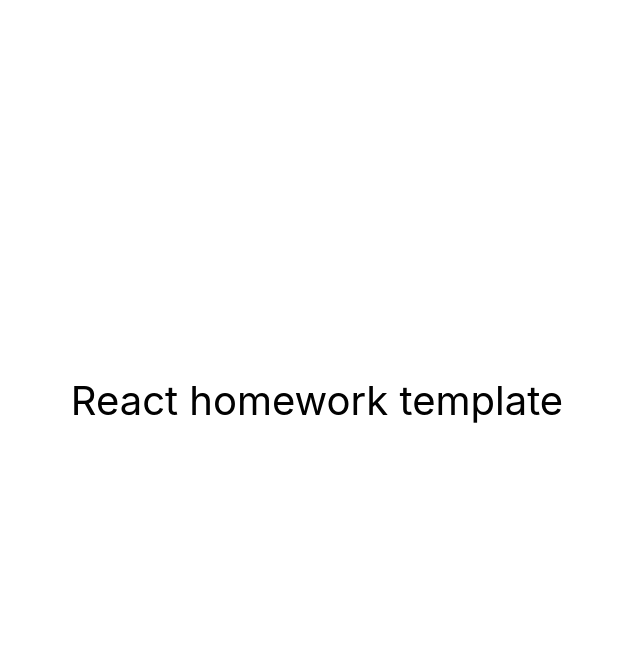
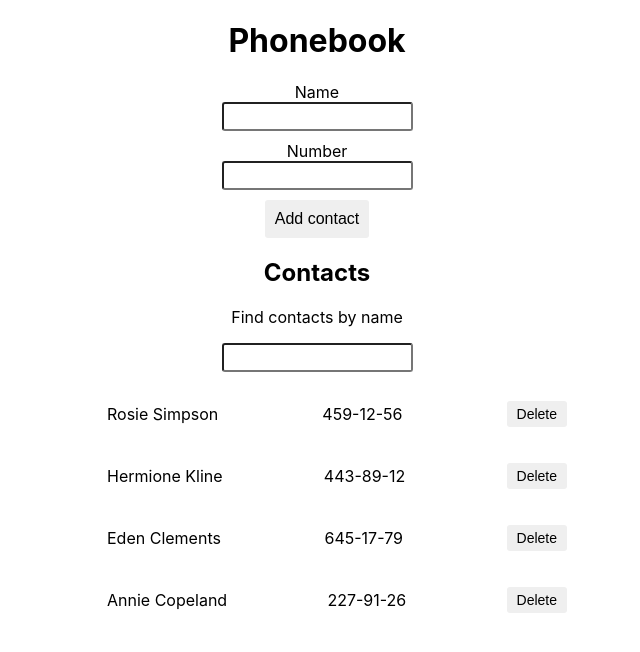
Before and after one commit to Yefimkin/goit-react-hw-06-phonebook, a React (Create React App) app: page / in a window 1280 px wide. Shown: the top 652 px of the page, without its empty margins (323-963 px from the left). Built offline with nearby package versions, Linux system fonts and the light colour scheme.

Commit message:
addfiles

```diff
--- a/src/components/App.jsx
+++ b/src/components/App.jsx
@@ -1,16 +1,94 @@
-export const App = () => {
-  return (
-    <div
-      style={{
-        height: '100vh',
-        display: 'flex',
-        justifyContent: 'center',
-        alignItems: 'center',
-        fontSize: 40,
-        color: '#010101'
-      }}
-    >
-      React homework template
-    </div>
-  );
-};
+import React, { Component } from 'react';
+import shortid from 'shortid';
+
+import Container from './Container/Container';
+import ContactForm from './ContactForm/ContactForm';
+import ContactList from './ContactList/ContactList';
+import Filter from './Filter/Filter';
+
+class App extends Component {
+  state = {
+    contacts: [
+      { id: 'id-1', name: 'Rosie Simpson', number: '459-12-56' },
+      { id: 'id-2', name: 'Hermione Kline', number: '443-89-12' },
+      { id: 'id-3', name: 'Eden Clements', number: '645-17-79' },
+      { id: 'id-4', name: 'Annie Copeland', number: '227-91-26' },
+    ],
+    filter: '',
+  };
+
+  componentDidMount() {
+    const contacts = localStorage.getItem('contacts');
+    const parsedContacts = JSON.parse(contacts);
+    if (parsedContacts) {
+      this.setState({ contacts: parsedContacts });
+    }
+  }
+
+  componentDidUpdate(prevProps, prevState) {
+    if (this.state.contacts !== prevState.contacts) {
+      localStorage.setItem('contacts', JSON.stringify(this.state.contacts));
+    }
+  }
+
+  handleChange = event => {
+    const { name, value } = event.currentTarget;
+
+    this.setState({ [name]: value });
+  };
+
+  formSubmit = ({ name, number }) => {
+    this.setState(prevState => {
+      const checkContact = this.state.contacts.find(
+        contact => contact.name.toLowerCase() === name.toLowerCase()
+      );
+      const contacts = prevState.contacts;
+
+      if (checkContact) {
+        alert(`${name} is already in contacts`);
+        return contacts;
+      }
+      return {
+        contacts: [
+          {
+            id: shortid.generate(),
+            name,
+            number,
+          },
+          ...contacts,
+        ],
+      };
+    });
+  };
+
+  filterContacts = name => {
+    return this.state.contacts.filter(contact =>
+      contact.name.toLowerCase().includes(name.toLowerCase())
+    );
+  };
+
+  deleteContact = id => {
+    this.setState({
+      contacts: this.state.contacts.filter(contact => contact.id !== id),
+    });
+  };
+
+  render() {
+    return (
+      <Container>
+        <div>
+          <h1>Phonebook</h1>
+          <ContactForm onSubmit={this.formSubmit} />
+          <h2>Contacts</h2>
+          <Filter onChange={this.handleChange} filter={this.state.filter} />
+          <ContactList
+            filterContacts={this.filterContacts(this.state.filter)}
+            onClickDelete={this.deleteContact}
+          />
+        </div>
+      </Container>
+    );
+  }
+}
+
+export default App;
--- /dev/null
+++ b/src/components/ContactForm/ContactForm.js
@@ -0,0 +1,61 @@
+import React, { Component } from 'react';
+import PropTypes from 'prop-types';
+
+import styles from './ContactForm.module.css'
+
+class ContactForm extends Component {
+    state = { name: '', number: '' }
+
+    handleChange = event => {
+    const { name, value } = event.currentTarget;
+
+    this.setState({ [name]: value });
+    };
+
+    handleSubmit = event => {
+        event.preventDefault();
+        this.props.onSubmit(this.state);
+        this.reset(event);
+    };
+
+    reset = event => {
+        event.currentTarget.reset();
+    };
+
+
+    render() {
+        return (
+            <form onSubmit={this.handleSubmit} className={styles.form}>
+                <label>
+                    Name
+                        <input
+                            type="text"
+                            name="name"
+                            pattern="^[a-zA-Zа-яА-Я]+(([' -][a-zA-Zа-яА-Я ])?[a-zA-Zа-яА-Я]*)*$"
+                            title="Name may contain only letters, apostrophe, dash and spaces. For example Adrian, Jacob Mercer, Charles de Batz de Castelmore d'Artagnan"
+                            required
+                            onChange={this.handleChange}
+                            className={styles.input}
+                        />
+                </label>
+                <label>
+                    Number
+                        <input
+                            type="tel"
+                            name="number"
+                            pattern="\+?\d{1,4}?[-.\s]?\(?\d{1,3}?\)?[-.\s]?\d{1,4}[-.\s]?\d{1,4}[-.\s]?\d{1,9}"
+                            title="Phone number must be digits and can contain spaces, dashes, parentheses and can start with +"
+                            required
+                            onChange={this.handleChange}
+                            className={styles.input}
+                        />
+                </label>
+                <button type="submit" className={styles.button}>Add contact</button>
+            </form>
+        );
+    }
+}
+
+ContactForm.propTypes = { onSubmit: PropTypes.func.isRequired };
+
+export default ContactForm;
--- /dev/null
+++ b/src/components/ContactForm/ContactForm.module.css
@@ -0,0 +1,24 @@
+.form {
+    margin-bottom: 20px;
+}
+
+.input {
+    display: block;
+    margin-bottom: 10px;
+    padding: 5px;
+    border-radius: 3px;
+    outline: none;
+    transition: border-color 250ms linear;
+    margin-left: auto;
+        margin-right: auto;
+}
+
+.button {
+    padding: 10px;
+    font-size: 16px;
+    border: none;
+    border-radius: 3px;
+    cursor: pointer;
+    outline: none;
+    transition: background-color 250ms linear;
+}
--- /dev/null
+++ b/src/components/ContactItem/ContactItem.js
@@ -0,0 +1,28 @@
+/* eslint-disable react/react-in-jsx-scope */
+import PropTypes from 'prop-types';
+import styles from './ContactItem.module.css'
+
+
+const ContactItem = ({ id, name, number, onDelete }) => (
+    <li key={id} className={styles.contact}>
+        <p className={styles.contactText}>{name}</p>
+        <p className={styles.contactText}>{number}</p>
+        <button
+            type="button"
+            id={id}
+            onClick={() => onDelete(id)}
+            className={styles.button}
+        >
+        Delete
+        </button>
+    </li>
+);
+
+ContactItem.propTypes = {
+    id: PropTypes.string.isRequired,
+    name: PropTypes.string.isRequired,
+    number: PropTypes.string.isRequired,
+    onDelete: PropTypes.func.isRequired,
+};
+
+export default ContactItem;
--- /dev/null
+++ b/src/components/ContactItem/ContactItem.module.css
@@ -0,0 +1,23 @@
+.contact {
+    margin-bottom: 10px;
+    display: flex;
+    justify-content: space-between;
+    align-items: center;
+    margin-left: auto;
+    margin-right: auto;
+}
+
+.contactText {
+    margin-right: 20px;
+    justify-content: center;
+}
+
+.button {
+    padding: 5px 10px;
+    font-size: 14px;
+    border: none;
+    border-radius: 3px;
+    cursor: pointer;
+    outline: none;
+    transition: background-color 250ms linear;
+}
--- /dev/null
+++ b/src/components/ContactList/ContactList.js
@@ -0,0 +1,34 @@
+/* eslint-disable react/react-in-jsx-scope */
+import PropTypes from 'prop-types';
+import ContactItem from '../ContactItem/ContactItem';
+
+const ContactList = ({ filterContacts, onClickDelete }) => {
+  return (
+    <ul>
+      {filterContacts.map(({ id, name, number }) => {
+        return (
+          <ContactItem
+            key={id}
+            id={id}
+            name={name}
+            number={number}
+            onDelete={onClickDelete}
+          />
+        );
+      })}
+    </ul>
+  );
+};
+
+ContactList.propTypes = {
+  filterContacts: PropTypes.arrayOf(
+    PropTypes.shape({
+      id: PropTypes.string.isRequired,
+      name: PropTypes.string.isRequired,
+      number: PropTypes.string.isRequired,
+    })
+  ),
+  onClickDelete: PropTypes.func.isRequired,
+};
+
+export default ContactList;
--- /dev/null
+++ b/src/components/Container/Container.js
@@ -0,0 +1,13 @@
+import PropTypes from 'prop-types';
+import styles from './Container.module.css'
+
+const Container = ({ children }) => {
+  // eslint-disable-next-line react/react-in-jsx-scope
+  return <div className={styles.container}>{children}</div>;
+};
+
+Container.propTypes = {
+  children: PropTypes.node.isRequired,
+};
+
+export default Container;
--- /dev/null
+++ b/src/components/Container/Container.module.css
@@ -0,0 +1,6 @@
+.container {
+    max-width: 500px;
+    margin-left: auto;
+    margin-right: auto;
+    text-align: center;
+}
--- /dev/null
+++ b/src/components/Filter/Filter.js
@@ -0,0 +1,27 @@
+/* eslint-disable react/react-in-jsx-scope */
+import styles from './Filter.module.css';
+import PropTypes from 'prop-types';
+
+const Filter = ({ onChange, filter }) => {
+  return (
+    <>
+      <p>Find contacts by name</p>
+      <input
+        type="text"
+        name="filter"
+        value={filter}
+        pattern="^[a-zA-Zа-яА-Я]+(([' -][a-zA-Zа-яА-Я ])?[a-zA-Zа-яА-Я]*)*$"
+        title="Please enter name to find contact"
+        onChange={onChange}
+        className={styles.input}
+      />
+    </>
+  );
+};
+
+Filter.propTypes = {
+    onChange: PropTypes.func.isRequired,
+    filter: PropTypes.string.isRequired,
+};
+
+export default Filter;
--- /dev/null
+++ b/src/components/Filter/Filter.module.css
@@ -0,0 +1,10 @@
+.input {
+    display: block;
+    margin-bottom: 10px;
+    padding: 5px;
+    border-radius: 3px;
+    outline: none;
+    transition: border-color 250ms linear;
+    margin-left: auto;
+    margin-right: auto;
+}
--- a/src/index.js
+++ b/src/index.js
@@ -1,6 +1,6 @@
 import React from 'react';
 import ReactDOM from 'react-dom/client';
-import { App } from 'components/App';
+import App from 'components/App';
 import './index.css';
 
 ReactDOM.createRoot(document.getElementById('root')).render(
```
